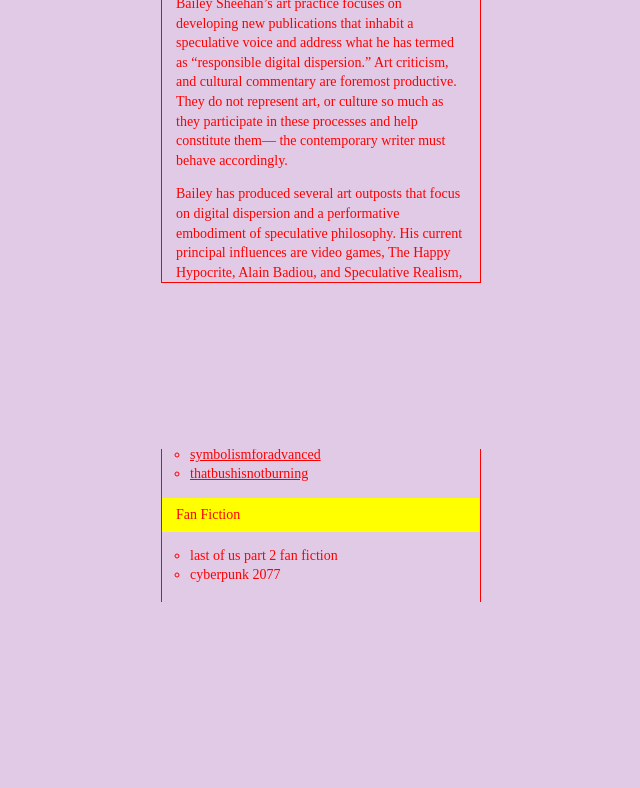
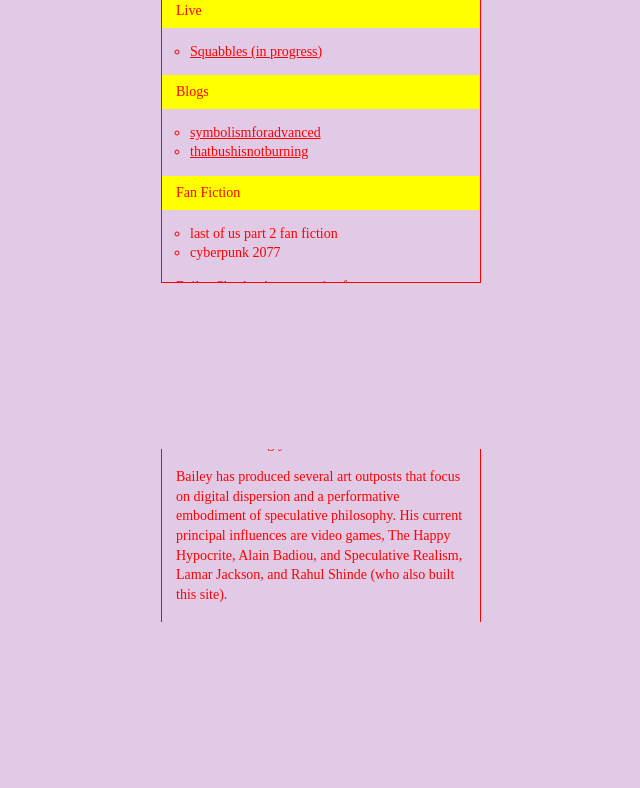
Before and after one commit to rahulshinde/bailey_site, a Jekyll site: the page built from index.md, in a window 1280 px wide. Shown: the part 451-1239 px from the top of the page, without its empty margins (319-959 px from the left). Built offline with Jekyll 4.4.1, drawn with Linux system fonts in a browser that asks for light colours; part of the change alters nothing that is shown.

Commit message:
rearranging homepage

```diff
--- a/index.md
+++ b/index.md
@@ -9,10 +9,6 @@ layout: default
 
 ![Image of Bailey](images/bailey.jpeg)
 
-Bailey Sheehan’s art practice focuses on developing new publications that inhabit a speculative voice and address what he has termed as “responsible digital dispersion.” Art criticism, and cultural commentary are foremost productive. They do not represent art, or culture so much as they participate in these processes and help constitute them— the contemporary writer must behave accordingly.
-
-Bailey has produced several art outposts that focus on digital dispersion and a performative embodiment of speculative philosophy. His current principal influences are video games, The Happy Hypocrite, Alain Badiou, and Speculative Realism, Lamar Jackson, and Rahul Shinde.
-
 ## Live
 * [Squabbles (in progress)](live/squabbles.html)
 
@@ -23,3 +19,7 @@ Bailey has produced several art outposts that focus on digital dispersion and a
 ## Fan Fiction
 * last of us part 2 fan fiction
 * cyberpunk 2077
+
+Bailey Sheehan’s art practice focuses on developing new publications that inhabit a speculative voice and address what he has termed as “responsible digital dispersion.” Art criticism, and cultural commentary are foremost productive. They do not represent art, or culture so much as they participate in these processes and help constitute them— the contemporary writer must behave accordingly.
+
+Bailey has produced several art outposts that focus on digital dispersion and a performative embodiment of speculative philosophy. His current principal influences are video games, The Happy Hypocrite, Alain Badiou, and Speculative Realism, Lamar Jackson, and Rahul Shinde (who also built this site).
```
